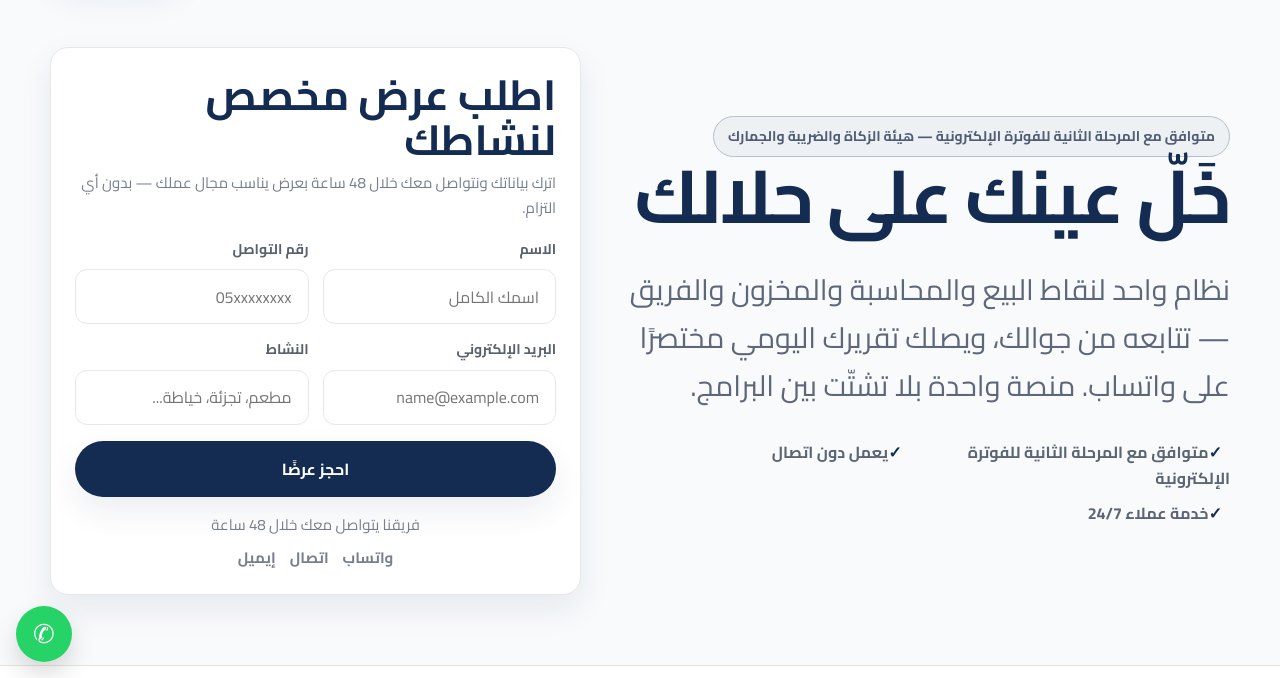
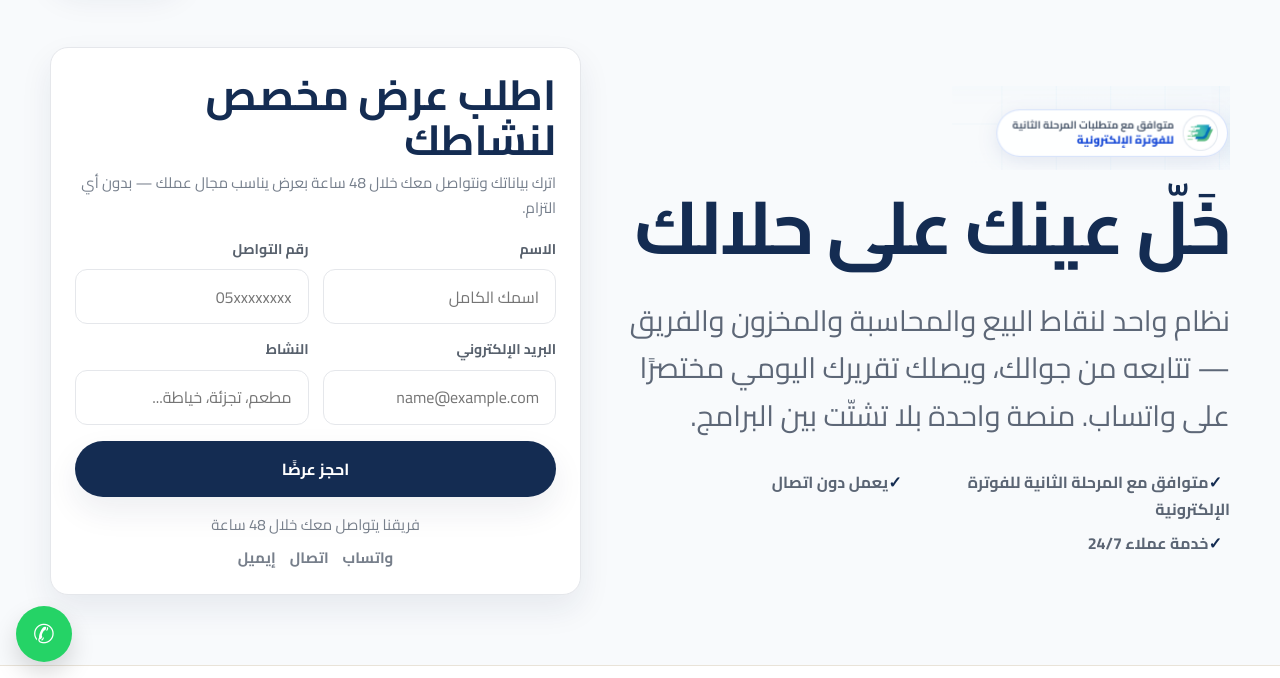
Before and after one commit to EngAkram2030/Hesabati, a plain HTML site: page index.html in a window 1280 px wide. Shown: the part 122-800 px from the top of the page. Drawn offline with Linux system fonts and the light colour scheme; a web font is replaced by a local one.

Commit message:
Fix hero badge layout

```diff
--- a/index.html
+++ b/index.html
@@ -4,7 +4,7 @@
   <meta charset="UTF-8" />
   <meta name="viewport" content="width=device-width, initial-scale=1.0" />
   <title>حساباتي | خلّ عينك على حلالك</title>
-  <meta name="hisabati-build" content="2026-09-06-final-v5-layout" />
+  <meta name="hisabati-build" content="2026-09-06-final-v6-eyebrow" />
   <meta name="description" content="حساباتي - نظام سحابي سعودي لإدارة الأعمال والمحاسبة والمخزون ونقاط البيع والفوترة الإلكترونية." />
   <link rel="preconnect" href="https://fonts.googleapis.com">
   <link rel="preconnect" href="https://fonts.gstatic.com" crossorigin>
@@ -23,7 +23,7 @@
     .nav-actions{display:flex;align-items:center;gap:12px}.mini-btn{width:36px;height:36px;border:1px solid var(--border);border-radius:12px;display:grid;place-items:center;background:#fbfaf8;color:#8a9098}.btn{font-family:'Cairo',system-ui,sans-serif;display:inline-flex;align-items:center;justify-content:center;gap:8px;padding:14px 28px;border-radius:999px;font-weight:800;border:1px solid transparent;transition:.2s ease}.btn:hover{transform:translateY(-1px)}.btn-primary{background:var(--blue);color:#fff;box-shadow:var(--shadow)}.btn-secondary{background:#fff;color:var(--blue);border-color:var(--border)}.btn-outline{background:transparent;border-color:#a6b1c5;color:#fff}
     .section{padding:74px 0}.section-soft{background:var(--bg2);border-top:1px solid #e9e3d8;border-bottom:1px solid #e9e3d8}
     .hero{padding:52px 0 70px}.hero-grid{display:grid;grid-template-columns:1.1fr .95fr;gap:34px;align-items:center}
-    .eyebrow{display:inline-flex;align-items:center;padding:8px 14px;border:1px solid #b6bfcb;border-radius:999px;background:#eef1f4;color:#4f5c73;font-size:14px;font-weight:700}
+    .eyebrow{display:block;margin:0 0 18px}.eyebrow img{display:block;width:min(100%,278px);height:auto}.dark-mode .eyebrow img{filter:none}
     h1,h2,h3,h4,h5,h6{font-family:'Alexandria','Cairo',system-ui,sans-serif} h1,h2,h3{margin:0 0 12px;line-height:1.08} h1{font-size:74px;font-weight:900;letter-spacing:-1.8px} h2{font-size:58px;font-weight:900;letter-spacing:-1.4px} h3{font-size:30px;font-weight:900}
     .lead{font-size:29px;color:#5d6777;max-width:760px}.small-title{font-size:15px;color:#8b6b3b;font-weight:700;margin-bottom:10px}
     .check-list{display:grid;grid-template-columns:repeat(2,minmax(180px,1fr));gap:8px 26px;margin-top:20px;color:#5b6574;font-weight:700}.check-list span::before{content:'✓';color:var(--blue);margin-inline-start:8px;font-weight:900}
@@ -121,7 +121,7 @@
     <section class="hero">
       <div class="container hero-grid">
         <div>
-          <span class="eyebrow">متوافق مع المرحلة الثانية للفوترة الإلكترونية — هيئة الزكاة والضريبة والجمارك</span>
+          <div class="eyebrow"><img src="assets/zatca-badge.png" alt="متوافق مع متطلبات المرحلة الثانية للفوترة الإلكترونية"></div>
           <h1>خَلّ عينك على حلالك</h1>
           <p class="lead">نظام واحد لنقاط البيع والمحاسبة والمخزون والفريق — تتابعه من جوالك، ويصلك تقريرك اليومي مختصرًا على واتساب. منصة واحدة بلا تشتّت بين البرامج.</p>
           <div class="check-list"><span>متوافق مع المرحلة الثانية للفوترة الإلكترونية</span><span>يعمل دون اتصال</span><span>خدمة عملاء 24/7</span></div>
```
Also changed, not shown: assets/zatca-badge.png (added).
